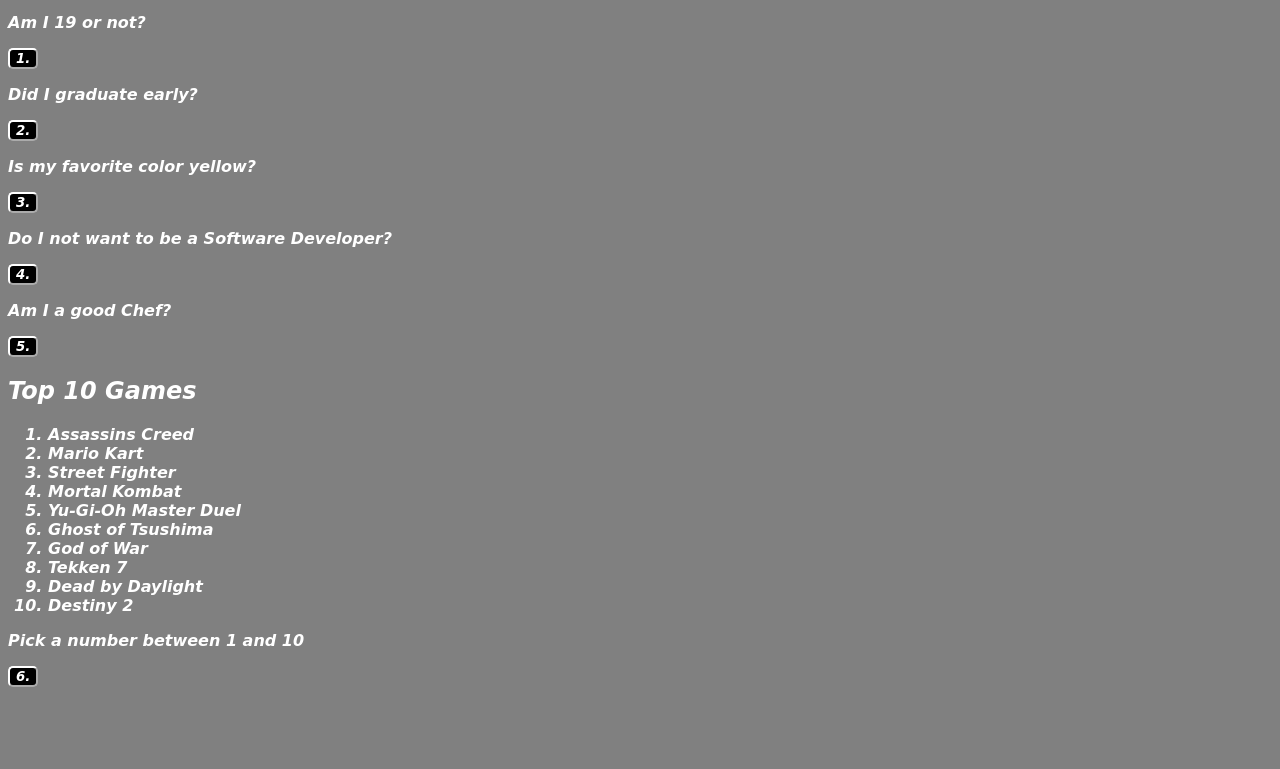
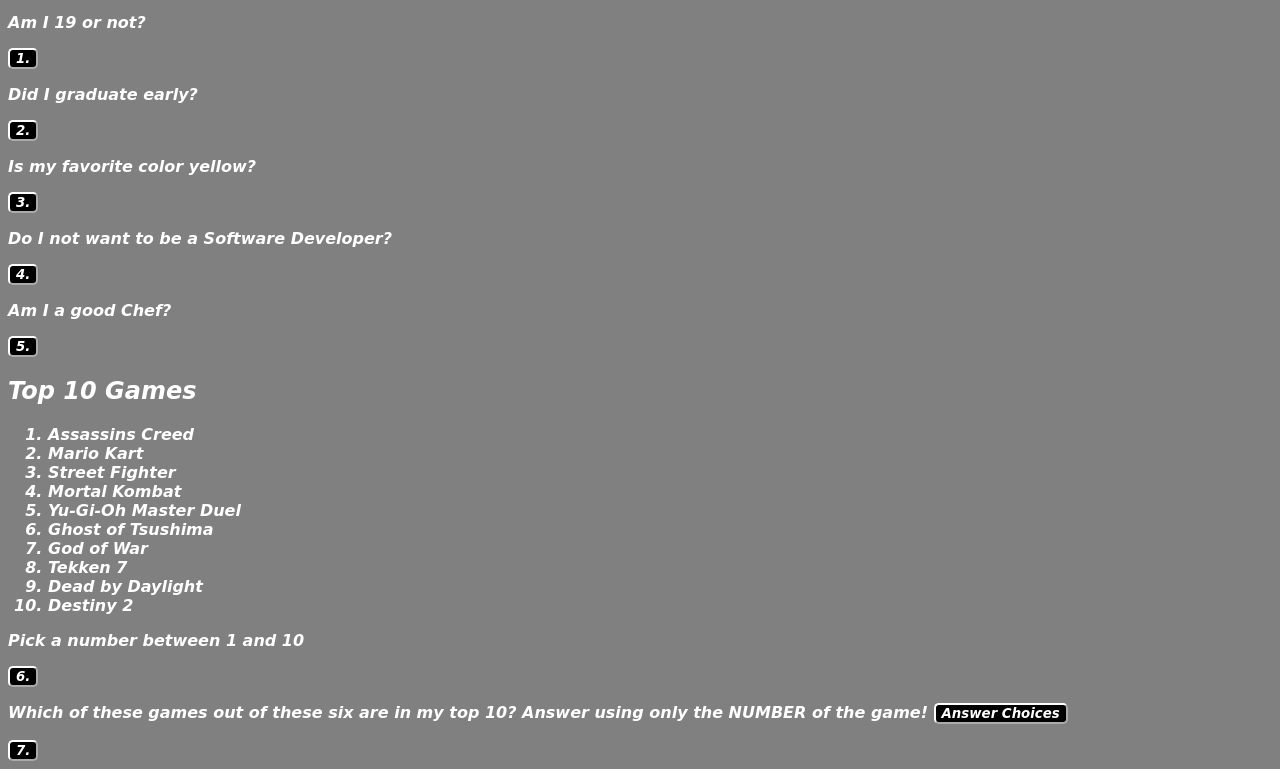
Before and after one commit to cspooner1/Reading-Notes, a plain HTML site: page LABS/Class 2/3 Lab/index.html in a window 1280 px wide. Shown: the part 568-1337 px from the top of the page. Before the commit the page ends 1263 px from the top, so only its background shows below. Drawn offline with Linux system fonts and the light colour scheme.

Commit message:
made function a loop

```diff
--- a/LABS/Class 2/3 Lab/index.html
+++ b/LABS/Class 2/3 Lab/index.html
@@ -56,6 +56,10 @@
 
     <p>Pick a number between 1 and 10</p> <button onclick="displaynumber()">6.</button>
 
+    <p>Which of these games out of these six are in my top 10?
+        Answer using only the NUMBER of the game! <button onclick="Answerchoices()">Answer Choices</button>
+    </p> <button onclick="displaygames()">7.</button>
+
 </body>
 <script src="index.js"></script>
 <link rel="stylesheet" href="index.css">
--- a/LABS/Class 2/3 Lab/index.js
+++ b/LABS/Class 2/3 Lab/index.js
@@ -95,12 +95,38 @@
         if (number < 7) {
             alert("Your answer is too low! Try again!")
             number = prompt("Please guess number again!");
-        } else if(number > 7){
+        } else if (number > 7) {
             alert("Your number is too high! Try again!");
             number = prompt("Please guess again");
         }
     }
     alert("You are correct!")
-    }
+}
+const array = ["A. Fortnite", " B. Rainbow 6 Siege", " C. Assassins Creed ", " D. Tekken 7"];
+const list = document.getElementById("list");
 
+function Answerchoices() {
+    alert("Answers: " + array);
+}
+function displaygames() {
+
+    answer = prompt("Answer with the letter choice for the game only.")
+
+    while (answer != "")
+
+        if (answer == "C" || answer == "D" || answer == "d" || answer == "c") {
+            alert("Correct!");
+            document.getElementById("answer").innerHTML += answer;
+            ;
+
+        } else {
+            alert("incorrect");
+            answer = prompt("Please Try Again")
+                ;
+        }
+
+
+
+
+}
 let button = document.querySelector("button");
```
